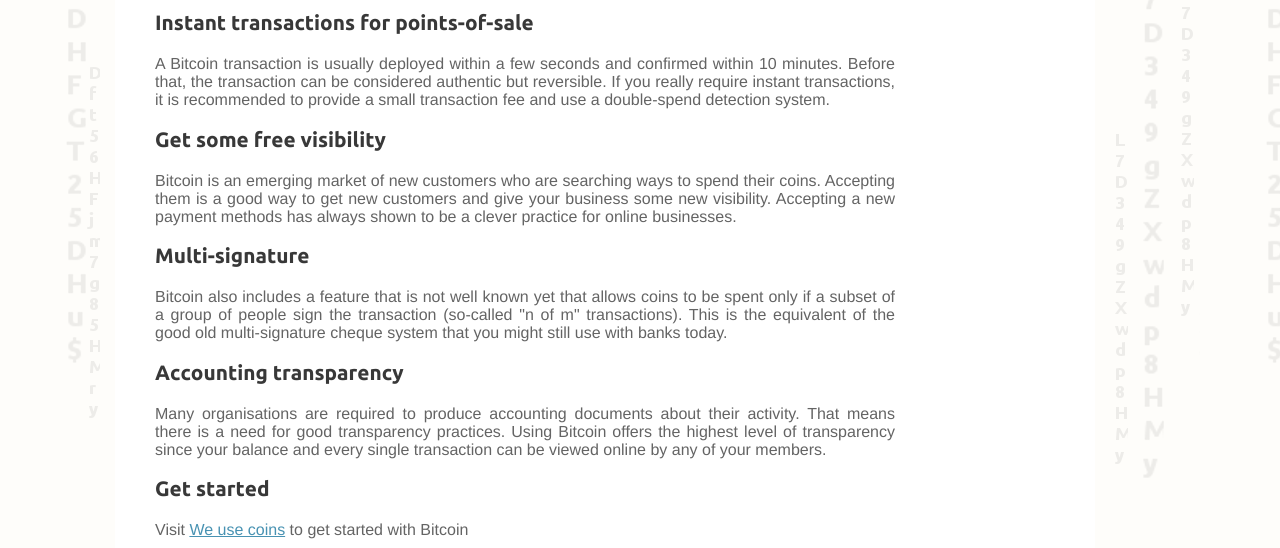
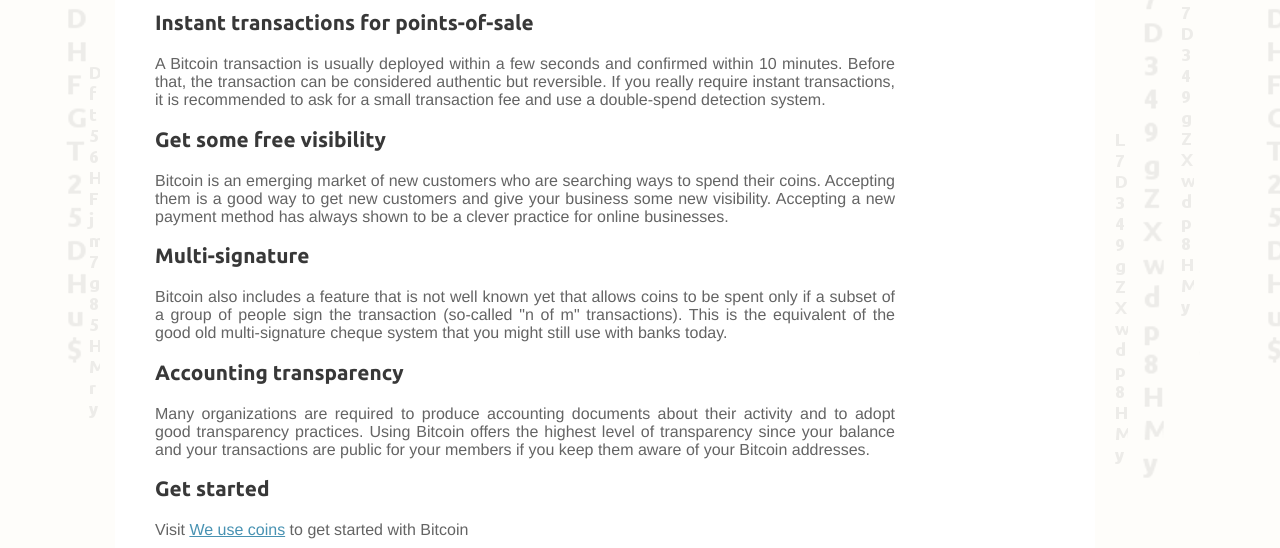
Before and after one commit to jonwaller/bitcoinorg-clean, a Jekyll site: the page built from en/bitcoin-for-organizations.html, in a window 1280 px wide. Shown: the part 737-1285 px from the top of the page. Built offline with Jekyll 4.4.1, drawn with Linux system fonts in a browser that asks for light colours.

Commit message:
minor fixes

```diff
--- a/en/bitcoin-for-developers.html
+++ b/en/bitcoin-for-developers.html
@@ -21,7 +21,7 @@ title: Bitcoin for Developers - Bitcoin
 <p>Most of all parts of the security is handled by the the protocol on client and Bitcoin network side. Authenticity is verified through private keys and double-spend through the Bitcoin network. That means, no PCI compliance or fraud detection. We love things that just work, don't we?</p>
 
 <h2>Instant transactions and confirmations</h2>
-<p>A Bitcoin transaction is usually received within a few seconds and confirmed within 10 minutes. Before that, the transaction can be considered authentic but reversible. If you really require instant transaction, it is recommended to enforce a small transaction fee and use a double-spend detection system.</p>
+<p>A Bitcoin transaction is usually received within a few seconds and confirmed within 10 minutes. Before that, the transaction can be considered authentic but reversible. If you really require instant transaction, it is recommended to ask for a small transaction fee and use a double-spend detection system.</p>
 
 <h2>Cheap micro payments</h2>
 <p>Bitcoin offers the lowest payment processing fees for any type of transaction, including micro-payments. Which means that it can also be used to design and implement new creative online services that could not exist before only because of financial limitations.</p>
--- a/en/bitcoin-for-organizations.html
+++ b/en/bitcoin-for-organizations.html
@@ -18,16 +18,16 @@ title: Bitcoin for Organizations - Bitcoin
 <p>Accepting credit cards online typically requires extensive security checks in order to comply with the PCI standard. While it is a good thing to protect credit cards, Bitcoin security is built in such a way that makes this approach obsolete. Your payments are secured by the network, not at your expense.</p>
 
 <h2>Instant transactions for points-of-sale</h2>
-<p>A Bitcoin transaction is usually deployed within a few seconds and confirmed within 10 minutes. Before that, the transaction can be considered authentic but reversible. If you really require instant transactions, it is recommended to provide a small transaction fee and use a double-spend detection system.</p>
+<p>A Bitcoin transaction is usually deployed within a few seconds and confirmed within 10 minutes. Before that, the transaction can be considered authentic but reversible. If you really require instant transactions, it is recommended to ask for a small transaction fee and use a double-spend detection system.</p>
 
 <h2>Get some free visibility</h2>
-<p>Bitcoin is an emerging market of new customers who are searching ways to spend their coins. Accepting them is a good way to get new customers and give your business some new visibility. Accepting a new payment methods has always shown to be a clever practice for online businesses.</p>
+<p>Bitcoin is an emerging market of new customers who are searching ways to spend their coins. Accepting them is a good way to get new customers and give your business some new visibility. Accepting a new payment method has always shown to be a clever practice for online businesses.</p>
 
 <h2>Multi-signature</h2>
 <p>Bitcoin also includes a feature that is not well known yet that allows coins to be spent only if a subset of a group of people sign the transaction (so-called "n of m" transactions). This is the equivalent of the good old multi-signature cheque system that you might still use with banks today.</p>
 
 <h2>Accounting transparency</h2>
-<p>Many organisations are required to produce accounting documents about their activity. That means there is a need for good transparency practices. Using Bitcoin offers the highest level of transparency since your balance and every single transaction can be viewed online by any of your members.</p>
+<p>Many organizations are required to produce accounting documents about their activity and to adopt good transparency practices. Using Bitcoin offers the highest level of transparency since your balance and your transactions are public for your members if you keep them aware of your Bitcoin addresses.</p>
 
 <h2>Get started</h2>
 <p>Visit <a href="http://weusecoins.com">We use coins</a> to get started with Bitcoin</p>
--- a/en/resources.html
+++ b/en/resources.html
@@ -4,7 +4,7 @@ title: Resources - Bitcoin
 ---
 <h1>Bitcoin resources</h1>
 <ul class="ressources">
-<li><a href="http://www.weusecoins.com" target="_blank">Bitcoin. Start here!</a></li>
+<li><a href="http://www.weusecoins.com" target="_blank">We Use Coins. Start here!</a></li>
 <li><a href="/en/choose-your-wallet">Bitcoin wallets</a></li>
 <li><a href="https://en.bitcoin.it/wiki/Main_Page" target="_blank">Bitcoin Wiki</a>
 <ul>
--- a/en/support-bitcoin.html
+++ b/en/support-bitcoin.html
@@ -28,5 +28,3 @@ title: Support Bitcoin - Bitcoin
 
 <h2>Help</h2>
 <p>You can join Bitcoin <a href="/en/community">communities</a> to give help to new users. And you can talk about Bitcoin with other people and learn more about it every day.</p>
-
-<b>Thanks for your support!</b>
--- a/en/you-need-to-know.html
+++ b/en/you-need-to-know.html
@@ -26,10 +26,10 @@ title: Some things you need to know - Bitcoin
 <p>Bitcoin is subject to exchange rate volatility due to its young economy and its scarcity. Which means it can unpredictably gain or lose value over a short period of time. Consequently, keeping your savings in Bitcoin is not recommended. Bitcoin should be considered as a high risk investment and you should never invest money on Bitcoin that you cannot afford to lose. If you receive payments in Bitcoin, many service providers allow you to convert them instantly to your local currency.</p>
 
 <h2>Bitcoin payments are irreversible</h2>
-<p>Any transaction you issue with Bitcoin cannot be reversed, except by the person receiving the funds. That means you should take care to do business with people or organizations you know and trust. But don't worry, Bitcoin can detect typos and won't let you send money to an invalid address.</p>
+<p>Any transaction you issue with Bitcoin cannot be reversed, except by the person receiving the funds. That means you should take care to do business with people or organizations you know and trust. But don't worry, Bitcoin can detect typos and won't let you send money to an invalid address that easily.</p>
 
 <h2>Bitcoin is as anonymous as you choose it to be</h2>
-<p>All Bitcoin transactions are stored publicly and permanently on the network. Which means anybody can see the balance and the transactions of any Bitcoin address. However, it is not possible to associate a Bitcoin address with its physical owner unless the owner publicly stated that they own it. This is why it is recommended to use many different Bitcoin addresses, in fact, you should create a new one for each time you receive money. This is especially important for public uses such as websites. You might also want to consider hiding your computers IP address so that it cannot be logged, using a tool like <a href="https://www.torproject.org/">Tor</a>.</p>
+<p>All Bitcoin transactions are stored publicly and permanently on the network. Which means anybody can see the balance and the transactions of any Bitcoin address. However, it is not possible to associate a Bitcoin address with its physical owner unless the owner publicly stated that they own it. This is why it is recommended to use many different Bitcoin addresses, in fact, you should create a new one for each time you receive money. This is especially important for public uses such as websites. You might also want to consider hiding your computers IP address so that it cannot be logged, using a tool like <a href="https://www.torproject.org/" target="_blank">Tor</a>.</p>
 
 <h2>Bitcoin is still experimental</h2>
 <p>Bitcoin is an experimental new currency that is in active development. Although it becomes less and less experimental as usage grows, you should keep in mind that Bitcoin is a new invention that is exploring ideas that have never been attempted before. As such, its future cannot be predicted by anyone.</p>
```
